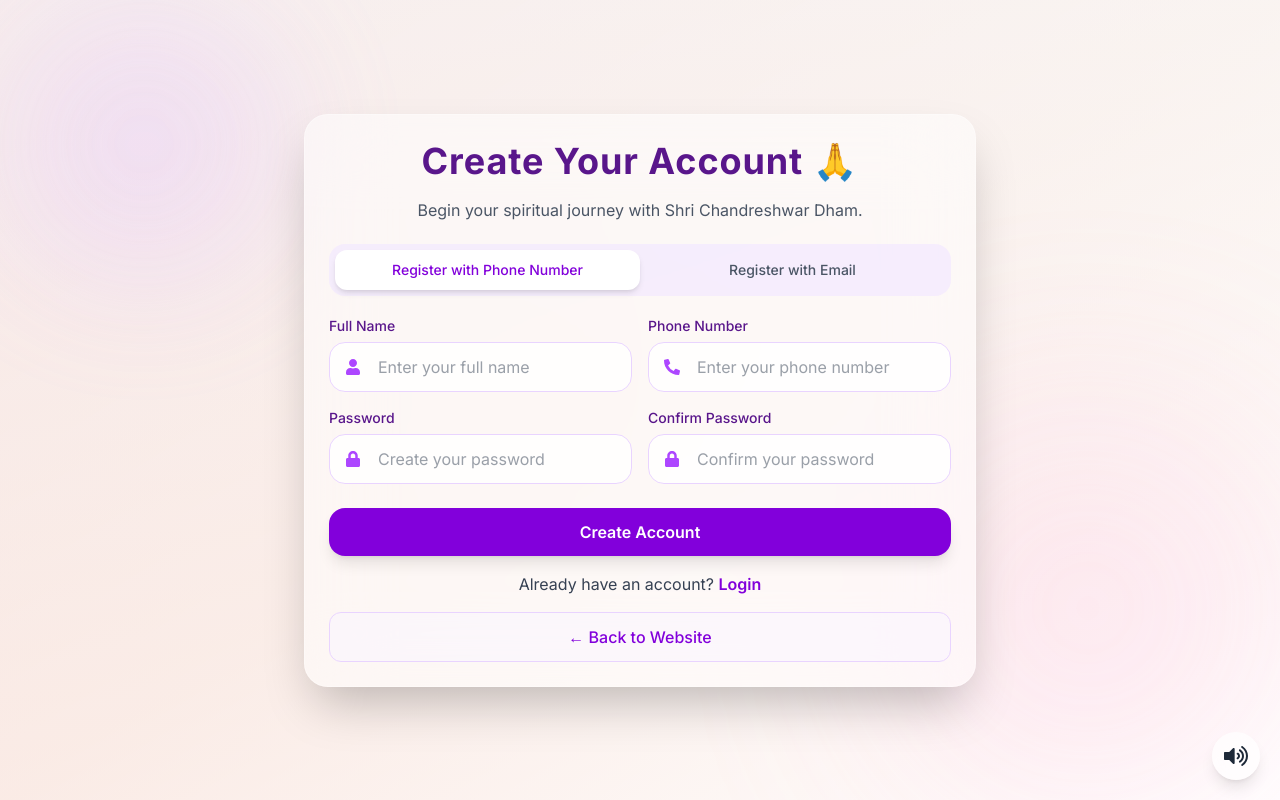
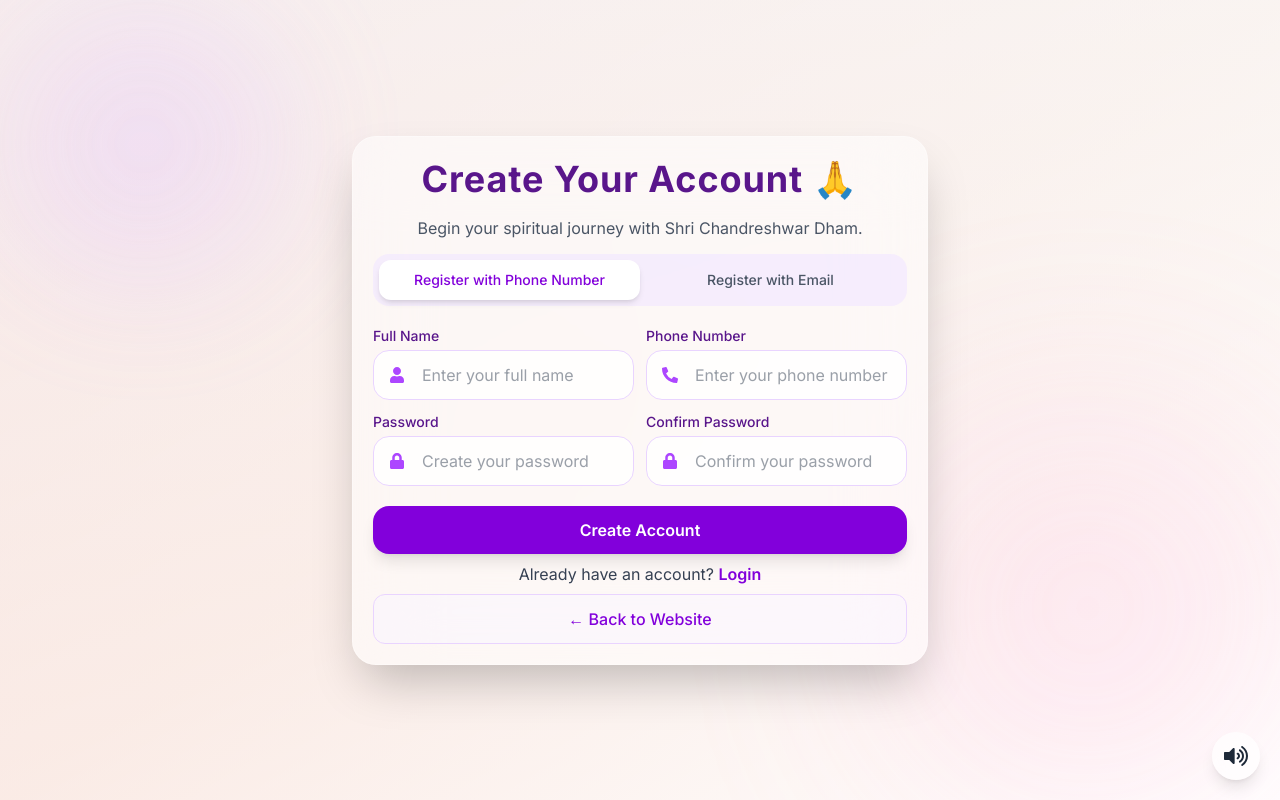
Before and after one commit to PathakAnshika/ShivTempleWebsite, a Next.js app: page /DevoteeCorner/register in a window 1280 px wide. Built offline with nearby package versions, Linux system fonts and the light colour scheme.

Commit message:
Upgrade Next.js to fix security vulnerability

```diff
--- a/app/DevoteeCorner/register/page.jsx
+++ b/app/DevoteeCorner/register/page.jsx
@@ -106,12 +106,12 @@ const handlePhoneRegister = async () => {
         className="
   bg-white/50
   backdrop-blur-2xl
-  p-4 sm:p-4 sm:p-5 md:p-6
+ p-3 sm:p-4 md:p-5
   rounded-2xl sm:rounded-3xl
   shadow-2xl
   border border-white/30
   w-full
-  max-w-2xl
+  max-w-xl
   z-10
 "
       >
@@ -140,7 +140,7 @@ const handlePhoneRegister = async () => {
   text-center
   text-gray-600
   text-sm sm:text-base
-  mb-5
+  mb-3
   leading-6 sm:leading-7
 "
 >
@@ -200,7 +200,7 @@ const handlePhoneRegister = async () => {
         </div>
 
         {/* FORM */}
-       <div className="grid grid-cols-1 md:grid-cols-2 gap-4">
+       <div className="grid grid-cols-1 md:grid-cols-2 gap-3">
           {/* FULL NAME */}
           <div>
 
@@ -209,7 +209,7 @@ const handlePhoneRegister = async () => {
               text-sm
               font-medium
               text-purple-900
-              mb-1.5
+              mb-1
             ">
               Full Name
             </label>
@@ -257,7 +257,7 @@ onChange={(e) =>
                   text-sm
                   font-medium
                   text-purple-900
-                  mb-1.5
+                  mb-1
                 ">
                   Phone Number
                 </label>
@@ -308,7 +308,7 @@ onChange={(e) =>
                   text-sm
                   font-medium
                   text-purple-900
-                  mb-1.5
+                  mb-1
                 ">
                   Email Address
                 </label>
@@ -359,7 +359,7 @@ onChange={(e) =>
               text-sm
               font-medium
               text-purple-900
-              mb-1.5
+              mb-1
             ">
               Password
             </label>
@@ -403,7 +403,7 @@ onChange={(e) =>
               text-sm
               font-medium
               text-purple-900
-              mb-1.5
+              mb-1
             ">
               Confirm Password
             </label>
@@ -464,7 +464,7 @@ onChange={(e) =>
   text-center
   text-gray-700
   text-sm sm:text-base
-  mt-4
+  mt-2
 ">
           Already have an account?{" "}
 
@@ -485,7 +485,7 @@ onChange={(e) =>
        <button
   onClick={() => router.push("/")}
   className="
-    mt-3 sm:mt-4
+    mt-2
     w-full
     py-2.5 sm:py-3
     text-sm sm:text-base
```
